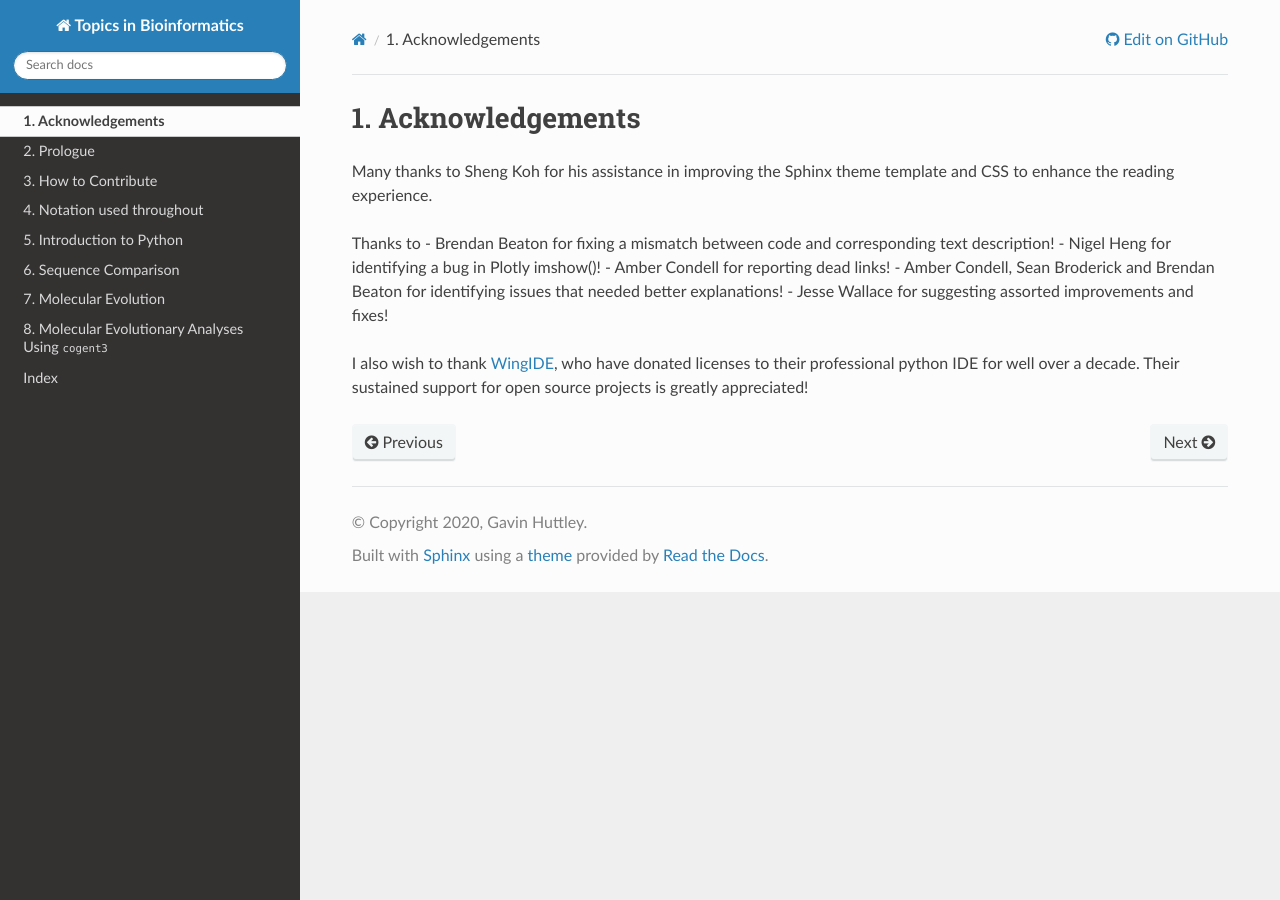
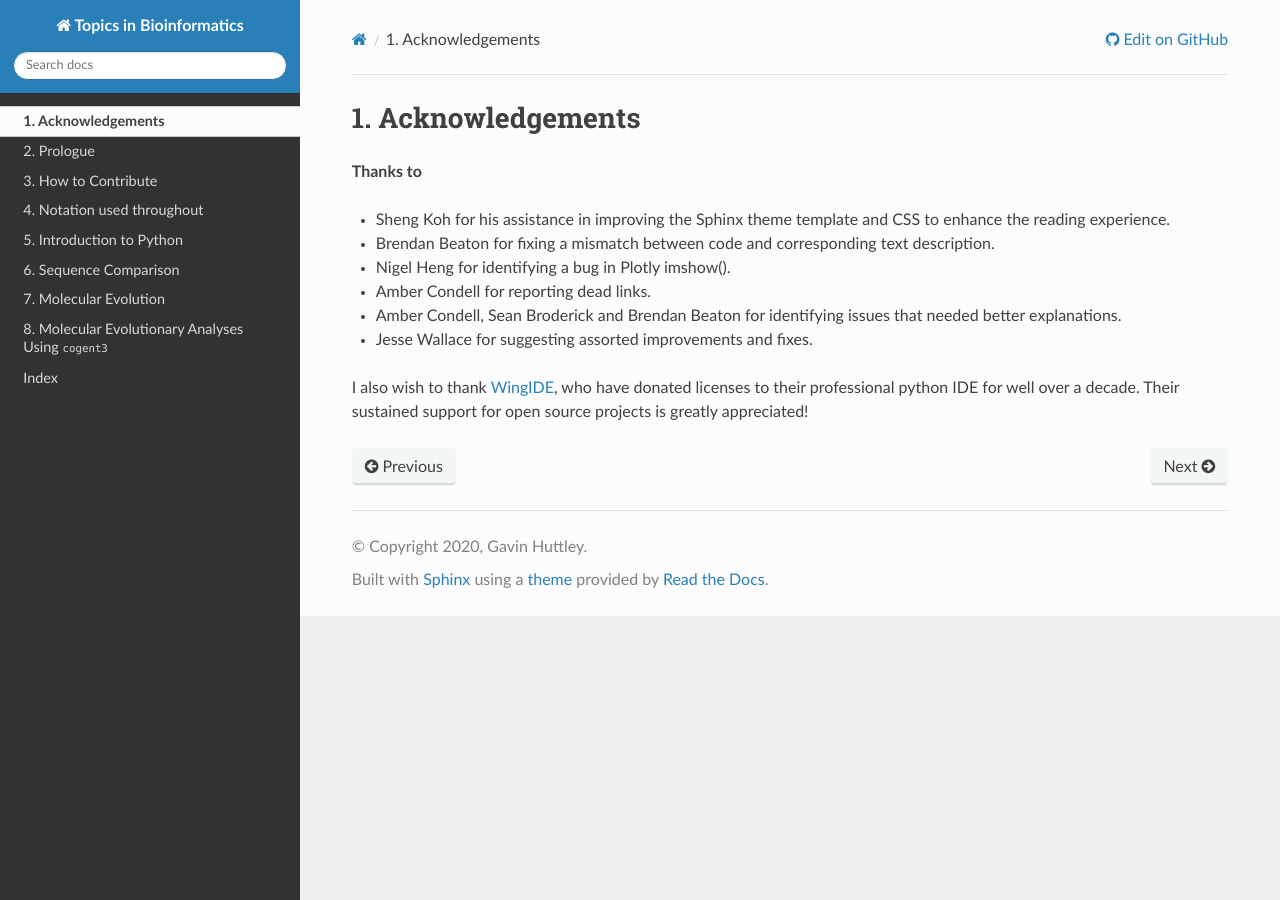
Before and after one commit to GavinHuttley/tib, a Sphinx documentation site: the page built from source/acknowledgements.rst, in a window 1280 px wide. Built offline with Sphinx 7.4.7 and the Read the Docs theme 2.0.0, drawn with Linux system fonts in a browser that asks for light colours.

```diff
--- a/source/acknowledgements.rst
+++ b/source/acknowledgements.rst
@@ -2,14 +2,14 @@
 Acknowledgements
 ****************
 
-Many thanks to Sheng Koh for his assistance in improving the Sphinx theme template and CSS to enhance the reading experience.
+**Thanks to**
 
-Thanks to
-- Brendan Beaton for fixing a mismatch between code and corresponding text description!
-- Nigel Heng for identifying a bug in Plotly `imshow()`!
-- Amber Condell for reporting dead links!
-- Amber Condell, Sean Broderick and Brendan Beaton for identifying issues that needed better explanations!
-- Jesse Wallace for suggesting assorted improvements and fixes!
+- Sheng Koh for his assistance in improving the Sphinx theme template and CSS to enhance the reading experience.
+- Brendan Beaton for fixing a mismatch between code and corresponding text description.
+- Nigel Heng for identifying a bug in Plotly `imshow()`.
+- Amber Condell for reporting dead links.
+- Amber Condell, Sean Broderick and Brendan Beaton for identifying issues that needed better explanations.
+- Jesse Wallace for suggesting assorted improvements and fixes.
 
 I also wish to thank WingIDE_, who have donated licenses to their professional python IDE for well over a decade. Their sustained support for open source projects is greatly appreciated!
 
```
